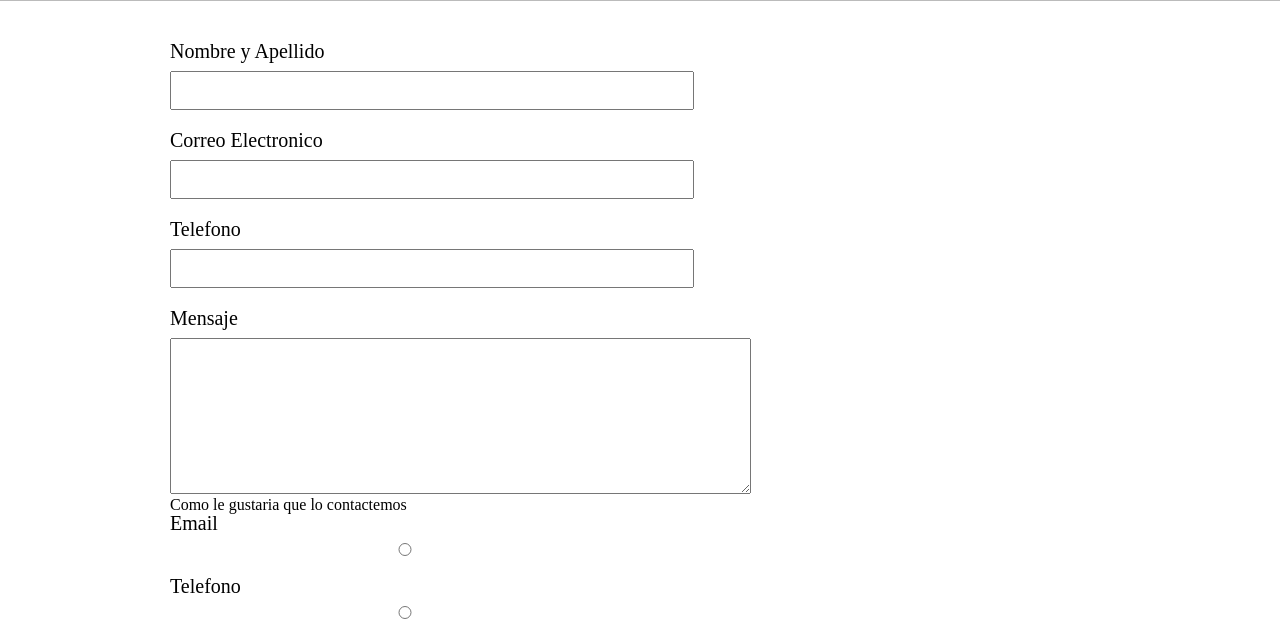
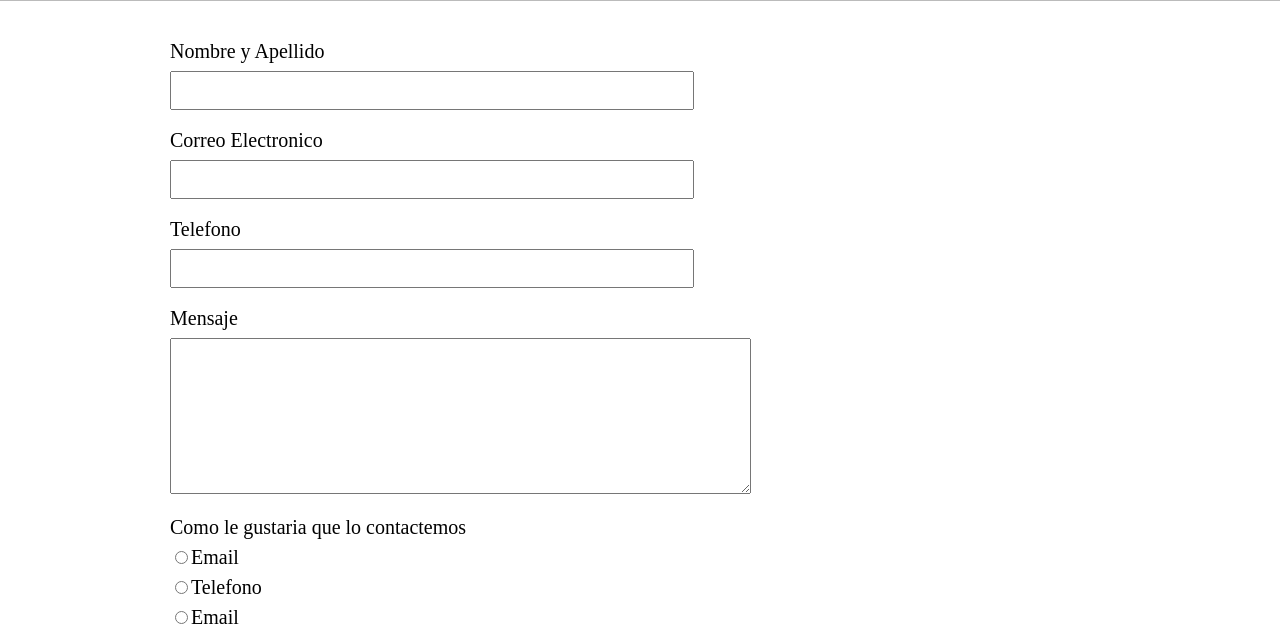
Before and after one commit to IvarDacrema/Alura-con-HTML-CSS-y-JAVASCRIPT, a plain HTML site: page contacto.html in a window 1280 px wide. Shown: the part 292-928 px from the top of the page. Drawn offline with Linux system fonts and the light colour scheme.

Commit message:
css for more complex inputs

```diff
--- a/contacto.html
+++ b/contacto.html
@@ -26,28 +26,25 @@
     <main>
         <form>
             <label for="nombre_apellido">Nombre y Apellido</label>
-            <input type="text" id="nombre_apellido">
+            <input type="text" id="nombre_apellido" class="imput-padron">
 
             <label for="correo_electronico">Correo Electronico</label>
-            <input type="text" id="correo_electronico">
+            <input type="text" id="correo_electronico" class="imput-padron">
 
             <label for="telefono">Telefono</label>
-            <input type="text" id="telefono">
+            <input type="text" id="telefono" class="imput-padron">
 
             <label for="mensaje">Mensaje</label>
             <textarea cols="70" rows="10" id="mensaje"></textarea>
 
-            <div>
+            <div class="forma-contacto">
                 <p>Como le gustaria que lo contactemos</p>
-                <label for="radio-email">Email</label>
-                <input type="radio" name="contacto" value="email" id="radio-email">
-                <label for="telefono">Telefono</label>
-                <input type="radio" name="contacto" value="telefono" id="telefono">
-                <label for="whatsapp">Email</label>
-                <input type="radio" name="contacto" value="whatsapp" id="whatsapp">
+                <label for="radio-email"><input type="radio" name="contacto" value="email" id="radio-email">Email</label>
+                <label for="telefono"><input type="radio" name="contacto" value="telefono" id="telefono">Telefono</label>
+                <label for="whatsapp"><input type="radio" name="contacto" value="whatsapp" id="whatsapp">Email</label>
             </div>
 
-            <label><input type="checkbox">Le gustaria recibir novedades de la barberia Alura</label>
+            <label class="checkbox"><input type="checkbox">Le gustaria recibir novedades de la barberia Alura</label>
 
             <input type="submit" value="Enviar Formulario">
         </form>
--- a/style.css
+++ b/style.css
@@ -98,15 +98,23 @@ form{
     margin: 40px 0;
 }
 
-form label{
+form label, form p{
     display: block;
     font-size: 20px;
     margin: 0 0 10px
 }
 
-form input{
+.imput-padron{
     display: block;
     margin: 0 0 20px;
     padding: 10px 25px;
     width: 50%;
 }
+
+.forma-contacto{
+    margin: 20px 0;
+}
+
+.checkbox{
+    margin: 20px 0;
+}
```
